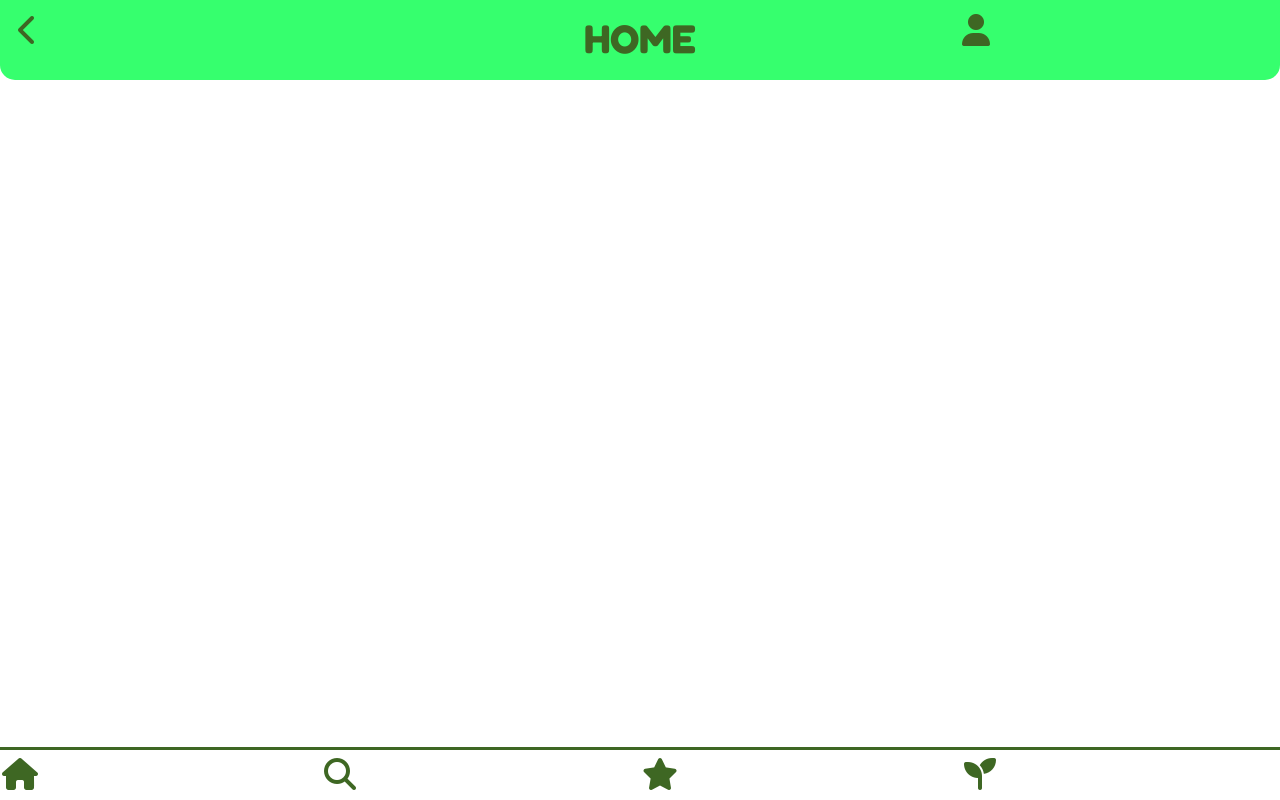
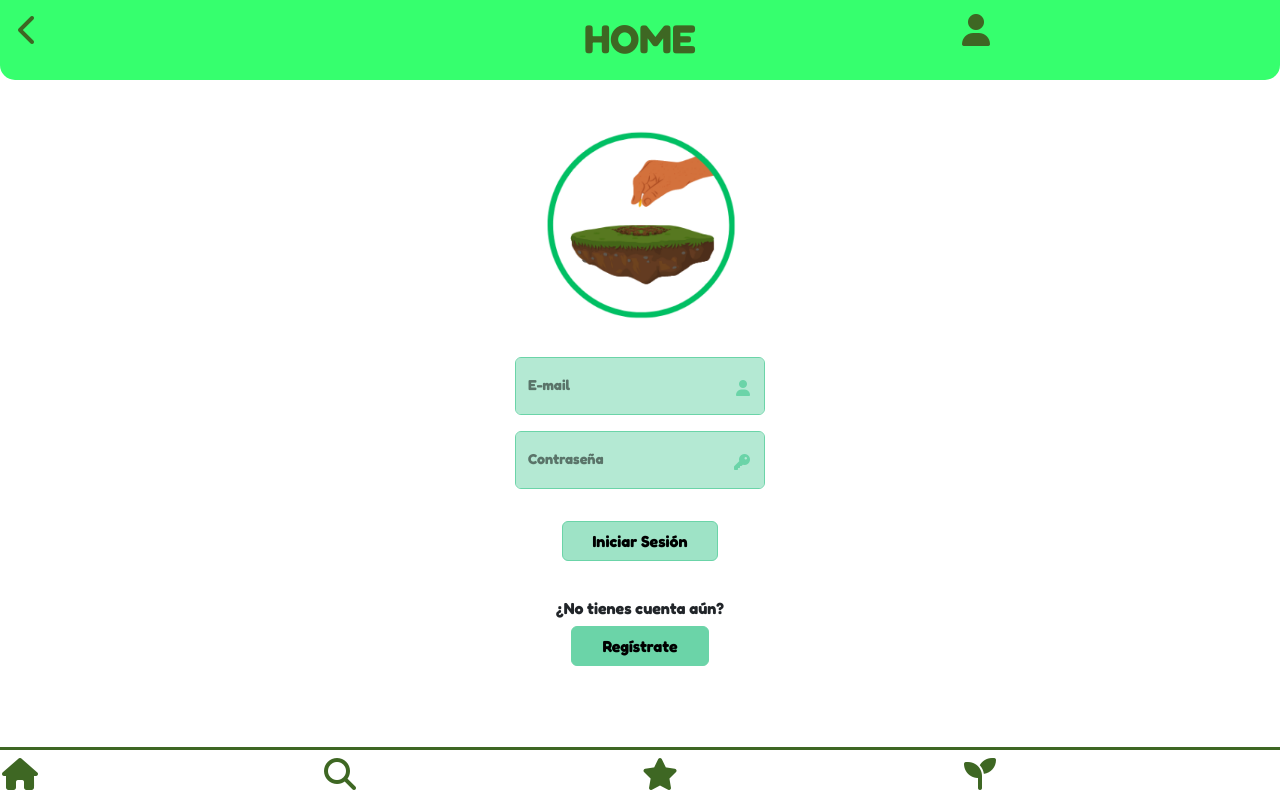
Before and after one commit to OscarRGonzalez/Bujero, an Angular app in the folder Bujero/: page /login in a window 1280 px wide. Before the commit this address led to /. Built offline with nearby package versions, Linux system fonts and the light colour scheme.

Commit message:
Login y registro
Subida de login y registro de la aplicación

```diff
--- a/Bujero/src/app/components/login/login.component.css
+++ b/Bujero/src/app/components/login/login.component.css
@@ -0,0 +1,80 @@
+
+.div-logo img{
+    width: 100%;
+    height: 100%;
+}
+
+.div-logo{
+
+    width: 211px;
+}
+
+.login-form-div{
+  display: flex;
+  flex-direction: column;
+  justify-content: center;
+  align-items: center;
+  flex-wrap: wrap;
+
+}
+.login-form-div > * {
+  margin: 1em 0;
+}
+
+
+
+.div-btn-login{
+  margin-top: 20px;
+}
+
+.div-a-registrar{
+  display: flex;
+  flex-direction: column;
+  justify-content: center;
+  align-items: center;
+  flex-wrap: wrap;
+  font-weight: bold;
+}
+.div-a-registrar > * {
+  margin: 0.2em 0;
+}
+
+
+button{
+  font-weight: bold;
+  background-color: rgba(107, 212, 168, 0.65);
+  border: 1px #6BD4A8 solid;
+  color: black;
+  padding: 7px 30px;
+}
+
+input{
+  background-color: rgba(107, 212, 168, 0.5);
+  border: 1px #6BD4A8 solid;
+
+}
+
+.input-form{
+  width: 250px;
+  font-size: 0.9em;
+}
+
+.input-label{
+  font-size: 0.9em;
+  font-weight: bold;
+  color: rgba(0, 0, 0, 0.5);
+}
+.errspan {
+  float: right;
+  margin-right: 15px;
+  margin-top: -35px;
+  position: relative;
+  z-index: 2;
+  color: #6BD4A8;
+}
+
+.btn-a-registrar{
+  background-color: rgb(107, 212, 168);
+  border: 1px #6BD4A8 solid;
+  color: black;
+}
--- a/Bujero/src/app/components/login/login.component.html
+++ b/Bujero/src/app/components/login/login.component.html
@@ -1 +1,28 @@
-<p>login works!</p>
+<div class="login-form-div vh-100">
+  <div class="div-logo">
+    <img src="assets/img/bujero_logo.png" alt="logo de la aplicación. Mano poniendo semillas en un agujero.">
+  </div>
+
+  <div class="form-login">
+    <form class="form-floating form-login">
+      <div class="form-floating mb-3 form-inputs">
+        <input type="email" class="form-control input-form" id="floatingInput" placeholder="name@example.com"><span class="fa fa-user errspan"></span>
+        <label for="floatingInput" class="input-label">E-mail</label>
+      </div>
+      <div class="form-floating">
+        <input type="password" class="form-control input-form" id="floatingPassword" placeholder="Password" ><span class="fa fa-key errspan"></span>
+        <label for="floatingPassword" class="input-label">Contraseña</label>
+
+      </div>
+    </form>
+  </div>
+  <div class="div-btn-login">
+    <button type="button" class="btn btn-success">Iniciar Sesión</button>
+  </div>
+
+  <div class="div-a-registrar">
+    <label>¿No tienes cuenta aún?</label>
+    <button type="button" class="btn btn-success btn-a-registrar">Regístrate</button>
+  </div>
+
+</div>
--- a/Bujero/src/app/components/registro/registro.component.css
+++ b/Bujero/src/app/components/registro/registro.component.css
@@ -0,0 +1,85 @@
+
+.div-logo img{
+  width: 100%;
+  height: 100%;
+}
+
+.div-logo{
+
+  width: 200px;
+}
+
+.register-form-div{
+  display: flex;
+  flex-direction: column;
+  justify-content: center;
+  align-items: center;
+  flex-wrap: wrap;
+
+}
+.register-form-div > * {
+  margin: 1em 0;
+}
+
+
+
+.div-btn-register{
+  margin-top: 20px;
+}
+
+.div-a-login{
+  display: flex;
+  flex-direction: column;
+  justify-content: center;
+  align-items: center;
+  flex-wrap: wrap;
+  font-weight: bold;
+}
+.div-a-login > * {
+  margin: 0.2em 0;
+}
+
+
+button{
+  font-weight: bold;
+  background-color: rgba(107, 212, 168, 0.65);
+  border: 1px #6BD4A8 solid;
+  color: black;
+  padding: 7px 30px;
+}
+
+input{
+  background-color: rgba(107, 212, 168, 0.5);
+  border: 1px #6BD4A8 solid;
+
+}
+
+.input-form{
+  width: 250px;
+  height: 50px;
+  font-size: 0.9em;
+}
+
+.input-label{
+  font-size: 0.9em;
+  font-weight: bold;
+  color: rgba(0, 0, 0, 0.5);
+}
+.errspan {
+  float: right;
+  margin-right: 15px;
+  margin-top: -35px;
+  position: relative;
+  z-index: 2;
+  color: #6BD4A8;
+}
+
+.btn-a-login{
+  background-color: rgb(107, 212, 168);
+  border: 1px #6BD4A8 solid;
+  color: black;
+}
+
+#repeatPass{
+  margin-top: 15px;
+}
--- a/Bujero/src/app/components/registro/registro.component.html
+++ b/Bujero/src/app/components/registro/registro.component.html
@@ -1 +1,31 @@
-<p>registro works!</p>
+<div class="register-form-div vh-100">
+  <div class="div-logo">
+    <img src="assets/img/bujero_logo.png" alt="logo de la aplicación. Mano poniendo semillas en un agujero.">
+  </div>
+
+  <div class="form-register">
+    <form class="form-floating form-register">
+      <div class="form-floating mb-3 form-inputs">
+        <input type="email" class="form-control input-form" id="floatingInput" placeholder="name@example.com"><span class="fa fa-user errspan"></span>
+        <label for="floatingInput" class="input-label">E-mail</label>
+      </div>
+      <div class="form-floating form-inputs">
+        <input type="password" class="form-control input-form" id="floatingPassword" placeholder="Password" ><span class="fa fa-key errspan"></span>
+        <label for="floatingPassword" class="input-label">Contraseña</label>
+      </div>
+      <div class="form-floating form-inputs" id="repeatPass">
+        <input type="password" class="form-control input-form" id="floatingRepeatPassword" placeholder="Password" ><span class="fa fa-key errspan"></span>
+        <label for="floatingPassword" class="input-label">Repite la contraseña</label>
+      </div>
+    </form>
+  </div>
+  <div class="div-btn-register">
+    <button type="button" class="btn btn-success">Iniciar Sesión</button>
+  </div>
+
+  <div class="div-a-login">
+    <label>¿No tienes cuenta aún?</label>
+    <button type="button" class="btn btn-success btn-a-login">Regístrate</button>
+  </div>
+
+</div>
```
Also changed, not shown: Bujero/src/app/app-routing.ts (+17 -2 lines), Bujero/src/assets/img/bujero_logo.png (added).
